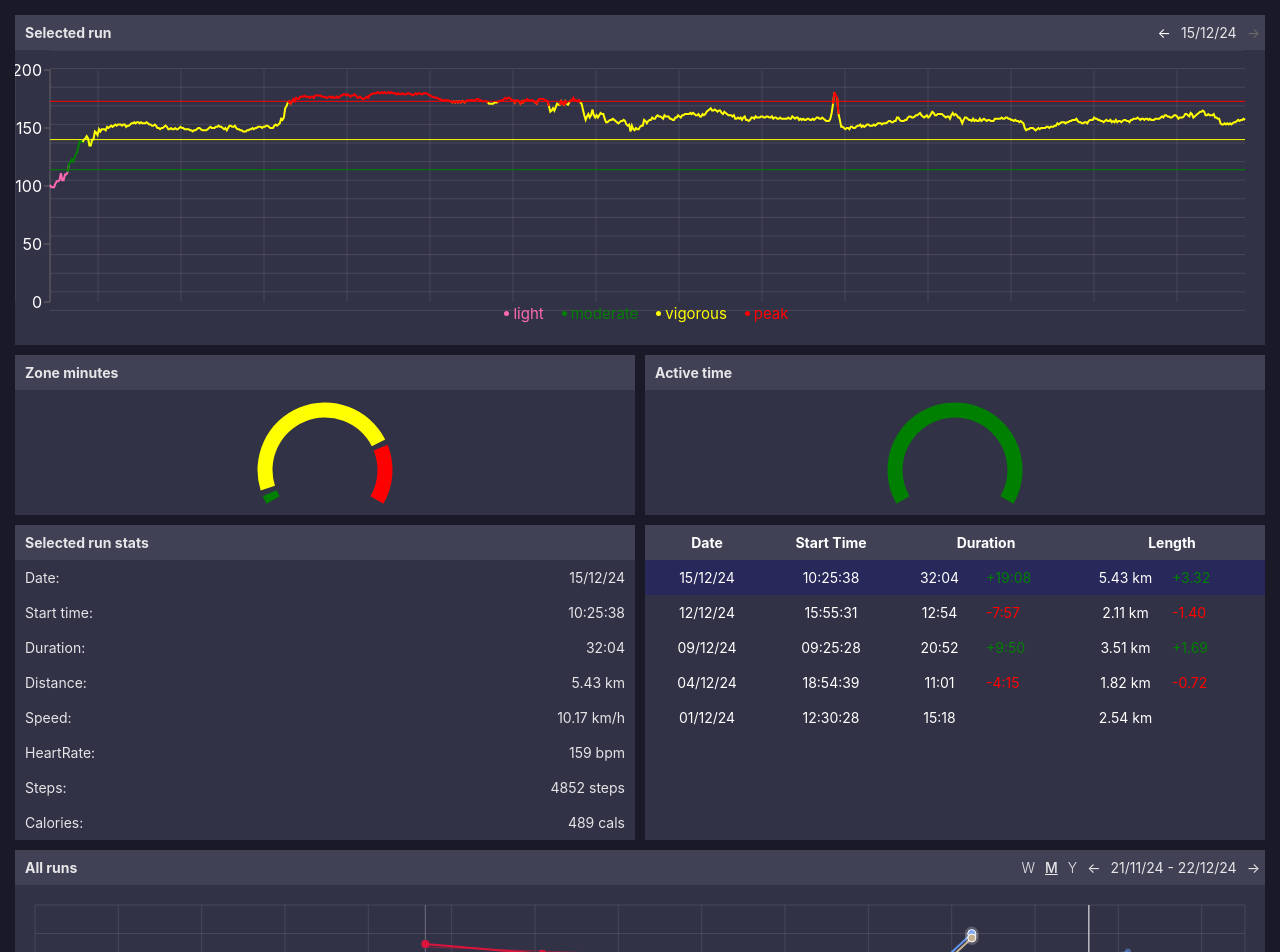
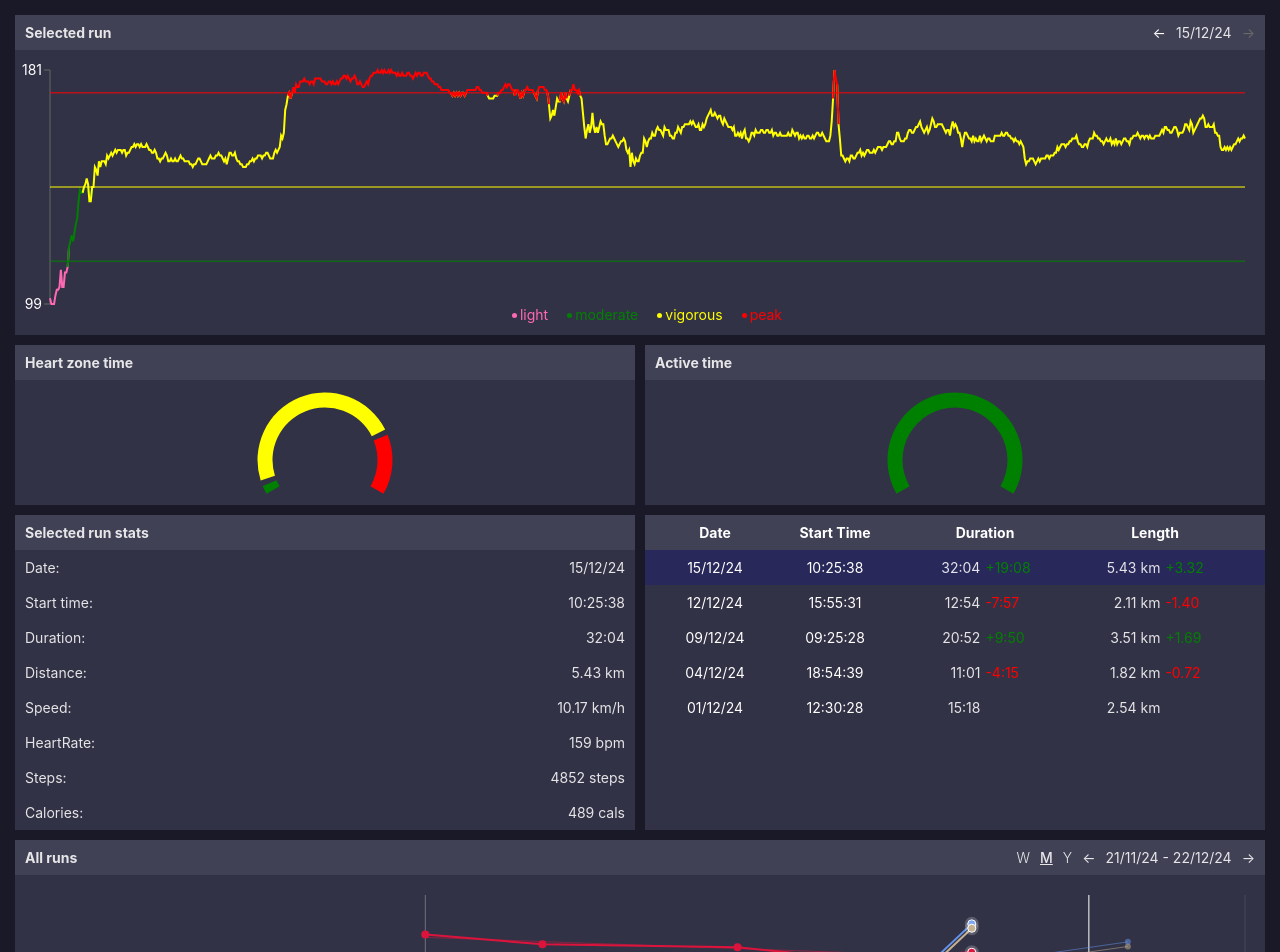
Before and after one commit to daefron/run-tracker, a React (Vite) app: page / in a window 1280 px wide. Shown: the top 952 px of the page. Built offline with nearby package versions, Linux system fonts and the light colour scheme.

Commit message:
mass css overhaul

```diff
--- a/src/App.css
+++ b/src/App.css
@@ -1,17 +1,31 @@
-:root {
+#root {
   background-color: rgb(25, 25, 40);
-}
-.recharts-text {
-  fill: white;
-  user-select: none;
-}
-.recharts-legend-item-text {
-  user-select: none;
+  height: fit-content;
+  padding: 12.5px;
+  width: 100vw;
+  display: flex;
+  justify-content: center;
+  align-items: center;
 }
 p,
-label {
+label,
+input {
   margin: 0;
   user-select: none;
+  text-wrap: nowrap;
+}
+#body,
+#loadingBody {
+  width: 100%;
+  height: 100%;
+  display: grid;
+  grid-template-columns: 1fr 1fr;
+  gap: 10px;
+}
+#loadingHolder {
+  display: grid;
+  width: 100%;
+  height: 100%;
 }
 #loadingTextHolder {
   margin-top: calc(50vh - 30px);
@@ -28,96 +42,59 @@ label {
 #loadingSymbol {
   height: 18px;
 }
-#runListItems {
-  display: flex;
-  flex-direction: column;
-}
-#listTitle {
+.elementHeader {
   background-color: rgb(65, 65, 85);
-}
-#listTitle,
-#allRuns,
-.runItem,
-.statsFooter {
-  display: flex;
-  line-height: 35px;
-}
-#listTitle > p,
-.runItem > p {
-  width: 25%;
-}
-.diffStat > p,
-#listTitle > p,
-.runItem > p {
-  text-align: center;
-  color: white;
-}
-.diffStatOriginal {
-  grid-column: 1 / 2;
-}
-.diffStatDiff {
-  width: fit-content;
-  justify-self: start;
-  grid-column: 2 / 3;
-}
-.diffStat {
-  width: 25%;
-  display: grid;
-  grid-template-columns: 1fr 1fr;
-}
-.runStat {
   display: flex;
   justify-content: space-between;
   line-height: 35px;
   padding-inline: 10px;
 }
-#runStatsTitle,
-#overallStatsTitle {
-  background-color: rgb(65, 65, 85);
-  text-indent: 10px;
+.listItem {
+  display: flex;
+  justify-content: space-between;
   line-height: 35px;
+  padding-inline: 10px;
 }
-.statTitle {
-  text-align: left;
+.runItem,
+.statsFooter {
+  display: flex;
+  line-height: 35px;
+  padding-inline: 10px;
 }
-.statContent {
-  text-align: right;
+.runItem > p {
+  text-align: center;
+  color: white;
 }
-#predictionStats {
+.runItem > div {
   display: flex;
-  flex-direction: column;
+  justify-content: end;
+  gap: 5px;
+  margin-left: auto;
+}
+.diff {
+  width: 14.5vw;
 }
 .statsFooter {
   margin-top: auto;
   gap: 15px;
   padding-inline: 10px;
 }
-.statsFooterCheckHolder {
+.checkHolder {
   display: flex;
   gap: 5px;
 }
-.statsFooterCheckHolder,
-.statsFooterCheckHolder > input {
+.checkHolder,
+.checkHolder > input {
   margin-top: auto;
   margin-bottom: auto;
 }
 .graphHolder {
-  background-color: rgb(50, 50, 70);
-  padding-bottom: 10px;
   display: flex;
   flex-direction: column;
 }
-.graphTop {
-  background-color: rgb(65, 65, 85);
-  display: flex;
-  justify-content: space-between;
-}
 .graphDateHolder {
   display: flex;
-}
-.graphDateHolder > p {
-  line-height: 35px;
-  padding-inline: 5px;
+  gap: 10px;
 }
 .dateChangeInactive,
 .dateChangeActive {
@@ -130,10 +107,15 @@ label {
 .dateChangeInactive {
   font-weight: 300;
 }
-.graphTitle {
-  line-height: 35px;
-  text-indent: 5px;
-  padding-inline: 5px;
+.titleFont {
+  font-weight: bold;
+}
+.recharts-text {
+  user-select: none;
+}
+.recharts-legend-item-text {
+  user-select: none;
+  text-indent: -8px;
 }
 .recharts-tooltip-wrapper {
   padding: 7px;
@@ -145,39 +127,10 @@ label {
   text-align: center;
 }
 .smallFont {
-  font-size: 14px;
-}
-.titleFont {
-  font-size: 16px;
-  font-weight: bold;
-}
-@media (min-width: 0px) {
-  .smallFont {
   font-size: 10px;
 }
 .titleFont {
   font-size: 11px;
-  }
-  #root {
-    height: fit-content;
-    padding: 12.5px;
-    width: 100vw;
-    display: flex;
-    justify-content: center;
-    align-items: center;
-  }
-  #body,
-  #loadingBody {
-    width: 100%;
-    height: 100%;
-    display: grid;
-    grid-template-columns: 1fr 1fr;
-    gap: 10px;
-  }
-  #loadingHolder {
-    display: grid;
-    width: 100%;
-    height: 100%;
 }
 #selectedGraph {
   height: 40vh;
@@ -223,14 +176,14 @@ label {
   grid-row: 10 / 13;
   grid-column: 1 / 3;
 }
-}
-@media (min-width: 326px) {
+
+@media (min-width: 349px) {
   .titleFont {
     font-size: 12px;
   }
 }
 
-@media (min-width: 376px) {
+@media (min-width: 419px) {
   .smallFont {
     font-size: 13px;
   }
@@ -265,6 +218,9 @@ label {
   #overallStats {
     grid-row: 8 / 10;
     grid-column: 2 / 3;
+  }
+  .diff {
+    width: 7vw;
   }
 }
 @media (min-width: 1394px) {
@@ -314,4 +270,12 @@ label {
     grid-row: 1 / 3;
     grid-column: 3 / 4;
   }
+  .diff {
+    width: 3.2vw;
   }
+}
+@media (min-width: 1920px) {
+  .diff {
+    width: 2.5vw;
+  }
+}
--- a/src/Components/AllChart.jsx
+++ b/src/Components/AllChart.jsx
@@ -88,15 +88,15 @@ export function AllChart({
     if (!currentRun) {
       return (
         <>
-          <p className="mediumFont">Date: {predictedRuns[0].render.date}</p>
-          <p className="mediumFont">
+          <p className="smallFont">Date: {predictedRuns[0].render.date}</p>
+          <p className="smallFont">
             Duration: {predictedRuns[0].render.duration}
           </p>
-          <p className="mediumFont">
+          <p className="smallFont">
             Distance: {predictedRuns[0].render.distance}
           </p>
-          <p className="mediumFont">Speed: {predictedRuns[0].render.speed}</p>
-          <p className="mediumFont">
+          <p className="smallFont">Speed: {predictedRuns[0].render.speed}</p>
+          <p className="smallFont">
             Heart rate: {predictedRuns[0].render.heartRate}
           </p>
         </>
@@ -104,21 +104,13 @@ export function AllChart({
     }
     return (
       <>
-        <p className="mediumFont">Date: {currentRun.render.date}</p>
-        <p className="mediumFont">Duration: {currentRun.render.duration}</p>
-        <p className="mediumFont">Distance: {currentRun.render.distance}</p>
-        <p className="mediumFont">Speed: {currentRun.render.speed}</p>
-        <p className="mediumFont">Heart rate: {currentRun.render.heartRate}</p>
+        <p className="smallFont">Date: {currentRun.render.date}</p>
+        <p className="smallFont">Duration: {currentRun.render.duration}</p>
+        <p className="smallFont">Distance: {currentRun.render.distance}</p>
+        <p className="smallFont">Speed: {currentRun.render.speed}</p>
+        <p className="smallFont">Heart rate: {currentRun.render.heartRate}</p>
       </>
     );
-  }
-
-  function gridMaker(dimension, divider) {
-    let array = [];
-    for (let i = 20; i < dimension - 50; i += dimension / divider) {
-      array.push(i);
-    }
-    return array;
   }
 
   function predictionColor(color) {
@@ -189,7 +181,8 @@ export function AllChart({
         {data.map((entry, index) => (
           <li
             key={"item-" + index}
-            style={{ color: entry.color, fontSize: 15, textIndent: -8 }}
+            className="recharts-legend-item-text smallFont"
+            style={{ color: entry.color }}
           >
             {entry.value}
           </li>
@@ -202,7 +195,7 @@ export function AllChart({
       <text
         x={payload.viewBox.x}
         y={payload.viewBox.y + payload.viewBox.height - 10}
-        fontSize="14"
+        className="smallFont"
         fill="white"
       >
         - today
@@ -214,11 +207,26 @@ export function AllChart({
       <text
         x={payload.viewBox.x}
         y={payload.viewBox.y + payload.viewBox.height - 10}
-        fontSize="14"
+        className="smallFont"
         fill="rgba(255, 255, 255, 0.3)"
       >
         - {payload.month}
       </text>
+    );
+  }
+  function SmallerAxisTick({ payload, x, y }) {
+    return (
+      <g transform={"translate(" + x + "," + y + ")"}>
+        <text
+          dx={8}
+          dy={12}
+          textAnchor="end"
+          fill="white"
+          className="smallFont"
+        >
+          {payload.value}
+        </text>
+      </g>
     );
   }
   const types = [
@@ -255,6 +263,7 @@ export function AllChart({
     });
     return trendHolder;
   }
+
   const todayInGraph = todayChecker();
   function todayChecker() {
     const today = new Date();
@@ -283,12 +292,11 @@ export function AllChart({
     });
     return dateHolder;
   }
-
   const dateGap = predictedRuns[0].gap;
   return (
     <div className="graphHolder" id="allRunsGraph">
-      <div className="graphTop">
-        <p className="graphTitle titleFont">{render}</p>
+      <div className="elementHeader">
+        <p className="titleFont">{render}</p>
         <div className="graphDateHolder">
           <DateRangeChangeButton
             value={6}
@@ -314,15 +322,8 @@ export function AllChart({
       </div>
       <ResponsiveContainer>
         <LineChart margin={{ top: 20, left: 20, right: 20 }} data={chartData}>
-          <CartesianGrid
-            stroke="rgba(255, 255, 255, 0.1)"
-            horizontalCoordinatesGenerator={({ height }) =>
-              gridMaker(height, 10)
-            }
-            verticalCoordinatesGenerator={({ width }) => gridMaker(width, 15)}
-          />
           <Legend content={<SmallerLegend />} />
-          <XAxis dataKey="date" dy={5} />
+          <XAxis dataKey="date" tick={<SmallerAxisTick />} />
           <YAxis yAxisId="duration" domain={[0, "dataMax + 300000"]} hide />
           <ReferenceLine
             yAxisId="distance"
--- a/src/Components/ChartPie.jsx
+++ b/src/Components/ChartPie.jsx
@@ -54,8 +54,8 @@ export function ChartPie({ runs, activeRun, type, render }) {
     const colors = ["green", "yellow", "red"];
     return (
       <div className="pieHolder" id={type + "Pie"}>
-        <div className="graphTop">
-          <p className="graphTitle titleFont">{render}</p>
+        <div className="elementHeader">
+          <p className="titleFont">{render}</p>
         </div>
         <ResponsiveContainer>
           <PieChart>
@@ -82,7 +82,7 @@ export function ChartPie({ runs, activeRun, type, render }) {
   } else {
     return (
       <div className="pieHolder" id={type + "Pie"}>
-        <div className="graphTop">
+        <div className="elementHeader graphTop">
           <p className="graphTitle">{render}</p>
         </div>
         <p className="noData">No data available for manual records</p>
--- a/src/Components/Generic/CheckMark.jsx
+++ b/src/Components/Generic/CheckMark.jsx
@@ -1,7 +1,7 @@
 export function CheckMark({ type, classRender, state, setState, text }) {
   return (
     <>
-      <label key={type + "checkHolder"} className={classRender + "CheckHolder smallFont"}>
+      <label key={type + "checkHolder"} className="checkHolder smallFont">
         <input
           id={type + "CheckMark"}
           name={type}
--- a/src/Components/Generic/Stats.jsx
+++ b/src/Components/Generic/Stats.jsx
@@ -8,7 +8,7 @@ export function Stats({ run, types }) {
   );
   function Stat({ type, run }) {
     return (
-      <div className="runStat">
+      <div className="listItem">
         <p className="statTitle smallFont">
           {type.charAt(0).toUpperCase() + type.slice(1)}:
         </p>
--- a/src/Components/OverallStats.jsx
+++ b/src/Components/OverallStats.jsx
@@ -11,7 +11,7 @@ export function OverallStats({ runs }) {
       averageRender = renderTime(msToObject(average));
     }
     return (
-      <div className="runStat" id={"average" + unit}>
+      <div className="listItem" id={"average" + unit}>
         <p className="statTitle smallFont">Average {name}: </p>
         <p className="statContent smallFont">{averageRender}</p>
       </div>
@@ -35,7 +35,7 @@ export function OverallStats({ runs }) {
       totalRender = renderTime(msToObject(total));
     }
     return (
-      <div className="runStat" id={"average" + unit}>
+      <div className="listItem" id={"average" + unit}>
         <p className="statTitle smallFont">Total {unit}: </p>
         <p className="statContent smallFont">{totalRender}</p>
       </div>
@@ -60,7 +60,7 @@ export function OverallStats({ runs }) {
         target.render.date + " - " + target.speed.toFixed(2) + " km/h";
     }
     return (
-      <div className="runStat" id={"find" + unit}>
+      <div className="listItem" id={"find" + unit}>
         <p className="statTitle smallFont">
           {type} {unit}:
         </p>
@@ -89,7 +89,7 @@ export function OverallStats({ runs }) {
 
   return (
     <div id="overallStats">
-      <p id="overallStatsTitle" className="titleFont">
+      <p id="overallStatsTitle" className="titleFont elementHeader">
         Overall stats
       </p>
       <Total runs={runs} unit="runs" render="" />
--- a/src/Components/Prediction.jsx
+++ b/src/Components/Prediction.jsx
@@ -17,10 +17,10 @@ export function PredictionStats({
   ];
   return (
     <div id="predictionStats">
-      <p id="runStatsTitle" className="titleFont">
+      <p className="titleFont elementHeader">
         Predicted next run stats
       </p>
-      <div className="runStat">
+      <div className="listItem">
         <p className="statTitle smallFont">Date: </p>
         <p className="statContent smallFont">
           {predictedRuns[0].render.date} ({predictedRuns[0].gap} days from last
--- a/src/Components/RunList.jsx
+++ b/src/Components/RunList.jsx
@@ -10,7 +10,7 @@ export function RunList({
   }
   return (
     <div id="runList">
-      <div id="listTitle">
+      <div className="elementHeader runItem">
         <p className="titleFont" style={{ width: "20%" }}>
           Date
         </p>
@@ -21,7 +21,7 @@ export function RunList({
           Duration
         </p>
         <p className="titleFont" style={{ width: "30%" }}>
-          Length
+          Length &nbsp; &nbsp; &nbsp;
         </p>
       </div>
       <div id="runListItems">
@@ -82,10 +82,9 @@ function RunItem({ activeRun, hoverRun, setActiveRun, setHoverRun, data }) {
         setActiveRun={setActiveRun}
         size="20%"
       ></RunItemStat>
-      <div className="diffStat" style={{ width: "30%" }}>
+      <div style={{ width: "30%" }}>
         <RunItemStat
           type="duration"
-          diffOriginal={true}
           data={data}
           setActiveRun={setActiveRun}
         ></RunItemStat>
@@ -96,10 +95,9 @@ function RunItem({ activeRun, hoverRun, setActiveRun, setHoverRun, data }) {
           setActiveRun={setActiveRun}
         ></RunItemStat>
       </div>
-      <div className="diffStat" style={{ width: "30%" }}>
+      <div style={{ width: "30%" }}>
         <RunItemStat
           type="distance"
-          diffOriginal={true}
           data={data}
           setActiveRun={setActiveRun}
         ></RunItemStat>
@@ -114,7 +112,7 @@ function RunItem({ activeRun, hoverRun, setActiveRun, setHoverRun, data }) {
   );
 }
 
-function RunItemStat({ type, data, setActiveRun, diff, diffOriginal, size }) {
+function RunItemStat({ type, data, setActiveRun, diff, size }) {
   let content = data.render[type];
   let statStyle = {};
   let statClassName = "smallFont";
@@ -122,13 +120,11 @@ function RunItemStat({ type, data, setActiveRun, diff, diffOriginal, size }) {
     statStyle.width = size;
   }
   if (diff) {
-    statClassName += " diffStatDiff";
+    statClassName += " diff";
     content = data.render[type + "Diff"];
     if (data[type + "Negative"]) {
       statStyle.color = "Red";
     } else statStyle.color = "Green";
-  } else if (diffOriginal) {
-    statClassName += " diffStatOriginal";
   }
   return (
     <>
--- a/src/Components/RunStats.jsx
+++ b/src/Components/RunStats.jsx
@@ -14,12 +14,12 @@ export function RunStats({ runs, activeRun }) {
   const run = runs[activeRun];
   return (
     <div id="runStats">
-      <p id="runStatsTitle" className="titleFont">Selected run stats</p>
-      <div className="runStat">
+      <p id="runStatsTitle" className="elementHeader titleFont">Selected run stats</p>
+      <div className="listItem">
         <p className="statTitle smallFont">Date: </p>
         <p className="statContent smallFont">{run.render.date}</p>
       </div>
-      <div className="runStat">
+      <div className="listItem">
         <p className="statTitle smallFont">Start time: </p>
         <p className="statContent smallFont">{run.render.startTime}</p>
       </div>
--- a/src/Components/SelectedChart.jsx
+++ b/src/Components/SelectedChart.jsx
@@ -1,7 +1,6 @@
 import {
   ResponsiveContainer,
   LineChart,
-  CartesianGrid,
   Line,
   Legend,
   ReferenceLine,
@@ -12,19 +11,12 @@ export function SelectedChart({ runs, activeRun, render, setActiveRun }) {
   if (!runs) {
     return;
   }
-  function gridMaker(dimension, divider) {
-    let array = [];
-    for (let i = 0; i < dimension; i += dimension / divider) {
-      array.push(i);
-    }
-    return array;
-  }
   function TooltipContent({ payload }) {
     if (payload[0]) {
       return (
         <>
-          <p>Time: {payload[0].payload.time}</p>
-          <p>BPM: {payload[0].payload.bpm}</p>
+          <p className="smallFont">Time: {payload[0].payload.time}</p>
+          <p className="smallFont">BPM: {payload[0].payload.bpm}</p>
         </>
       );
     }
@@ -42,7 +34,8 @@ export function SelectedChart({ runs, activeRun, render, setActiveRun }) {
         {data.map((entry, index) => (
           <li
             key={"item-" + index}
-            style={{ color: entry.color, fontSize: 15, textIndent: -8 }}
+            className="recharts-legend-item-text smallFont"
+            style={{ color: entry.color }}
           >
             {entry.value.charAt(0).toLowerCase() + entry.value.slice(1)}
           </li>
@@ -91,6 +84,21 @@ export function SelectedChart({ runs, activeRun, render, setActiveRun }) {
       });
       return holder;
     }
+    function SmallerAxisTick({ payload, x, y }) {
+      return (
+        <g transform={"translate(" + x + "," + y + ")"}>
+          <text
+            dx={0}
+            dy={5}
+            textAnchor="end"
+            fill="white"
+            className="smallFont"
+          >
+            {payload.value}
+          </text>
+        </g>
+      );
+    }
     function ActiveRunShiftButton({ value, render, activeRun, runs }) {
       return (
         <p
@@ -123,8 +131,8 @@ export function SelectedChart({ runs, activeRun, render, setActiveRun }) {
     }
     return (
       <div className="graphHolder" id={"selectedGraph"}>
-        <div className="graphTop">
-          <p className="graphTitle titleFont">{render}</p>
+        <div className="elementHeader">
+          <p className="titleFont">{render}</p>
           <div className="graphDateHolder">
             <ActiveRunShiftButton
               value="left"
@@ -142,16 +150,17 @@ export function SelectedChart({ runs, activeRun, render, setActiveRun }) {
           </div>
         </div>
         <ResponsiveContainer>
-          <LineChart margin={{ top: 20, left:10, right: 20, bottom: 10 }} data={chartData}>
-            <CartesianGrid
-              stroke="rgba(255, 255, 255, 0.1)"
-              x={35}
-              horizontalCoordinatesGenerator={({ height }) =>
-                gridMaker(height - 6 , 15)
-              }
-              verticalCoordinatesGenerator={({ width }) => gridMaker(width - 5, 15)}
+          <LineChart
+            margin={{ top: 20, left: 10, right: 20, bottom: 10 }}
+            data={chartData}
+          >
+            <YAxis
+              yAxisId="bpm"
+              width={25}
+              tick={<SmallerAxisTick />}
+              tickCount={3}
+              domain={["dataMin", "dataMax"]}
             />
-            <YAxis yAxisId="bpm" width={25} />
             <Line
               yAxisId="bpm"
               isAnimationActive={false}
--- a/src/Loaded.jsx
+++ b/src/Loaded.jsx
@@ -71,7 +71,7 @@ export function Loaded({ runs }) {
           marginAmount={marginAmount}
         />
         <ChartPie
-          render="Zone minutes"
+          render="Heart zone time"
           type="heartZones"
           runs={parsedRuns.current}
           activeRun={activeRun}
```
Lines whose indentation alone changed are shown as unchanged.
